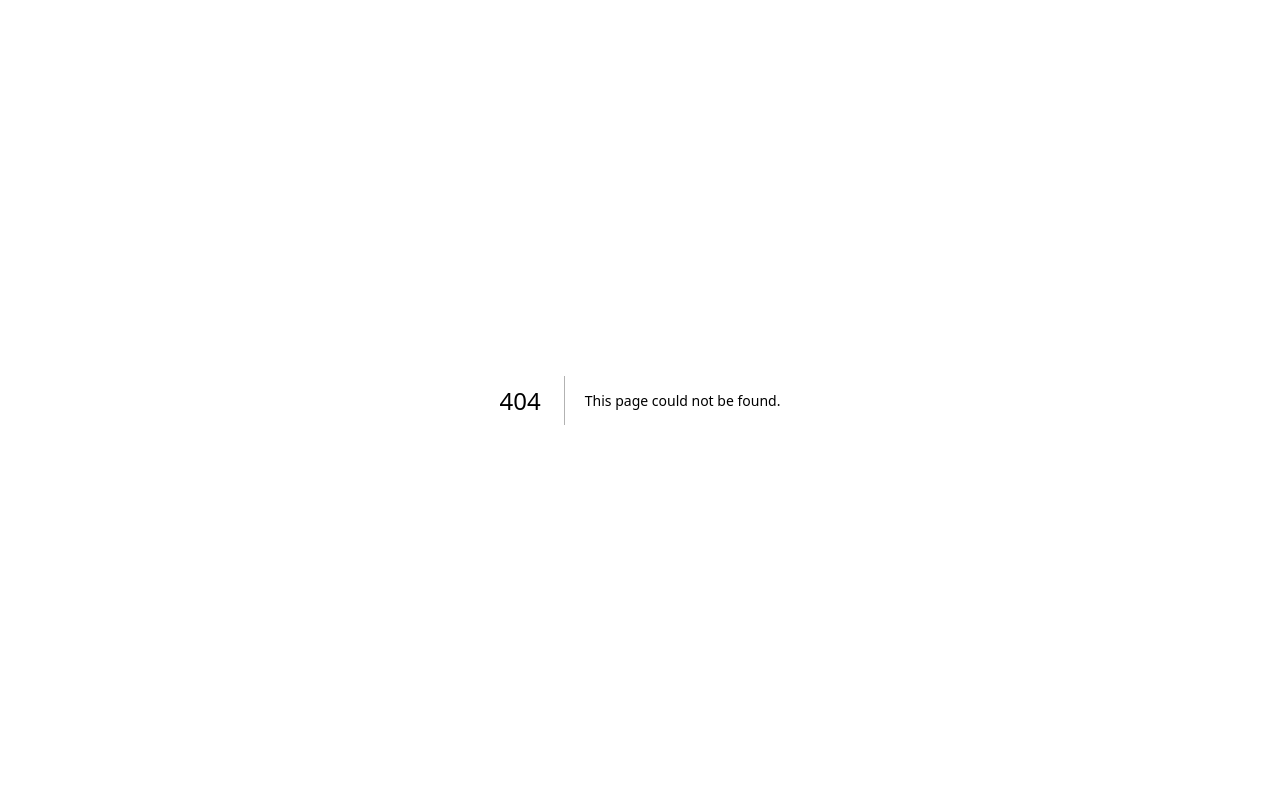
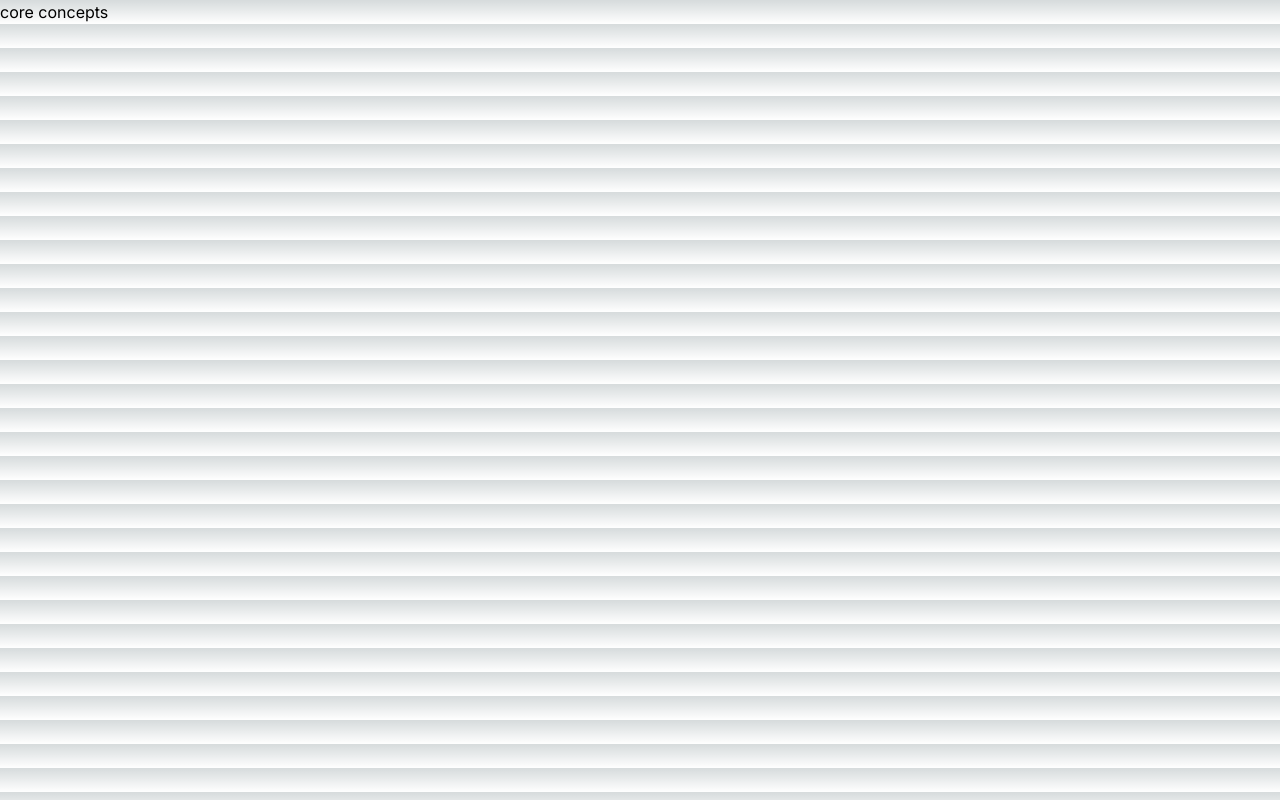
Before and after one commit to yasushi-mo/swr-sample, a Next.js app: page /tanstack-query/coreConcepts in a window 1280 px wide. Before the commit this address had no page. Built offline with nearby package versions, Linux system fonts and the light colour scheme.

Commit message:
Add:core concepts component

```diff
--- /dev/null
+++ b/src/app/tanstack-query/coreConcepts/page.tsx
@@ -0,0 +1,3 @@
+export default function CoreConcepts() {
+  return <>core concepts</>;
+}
```
